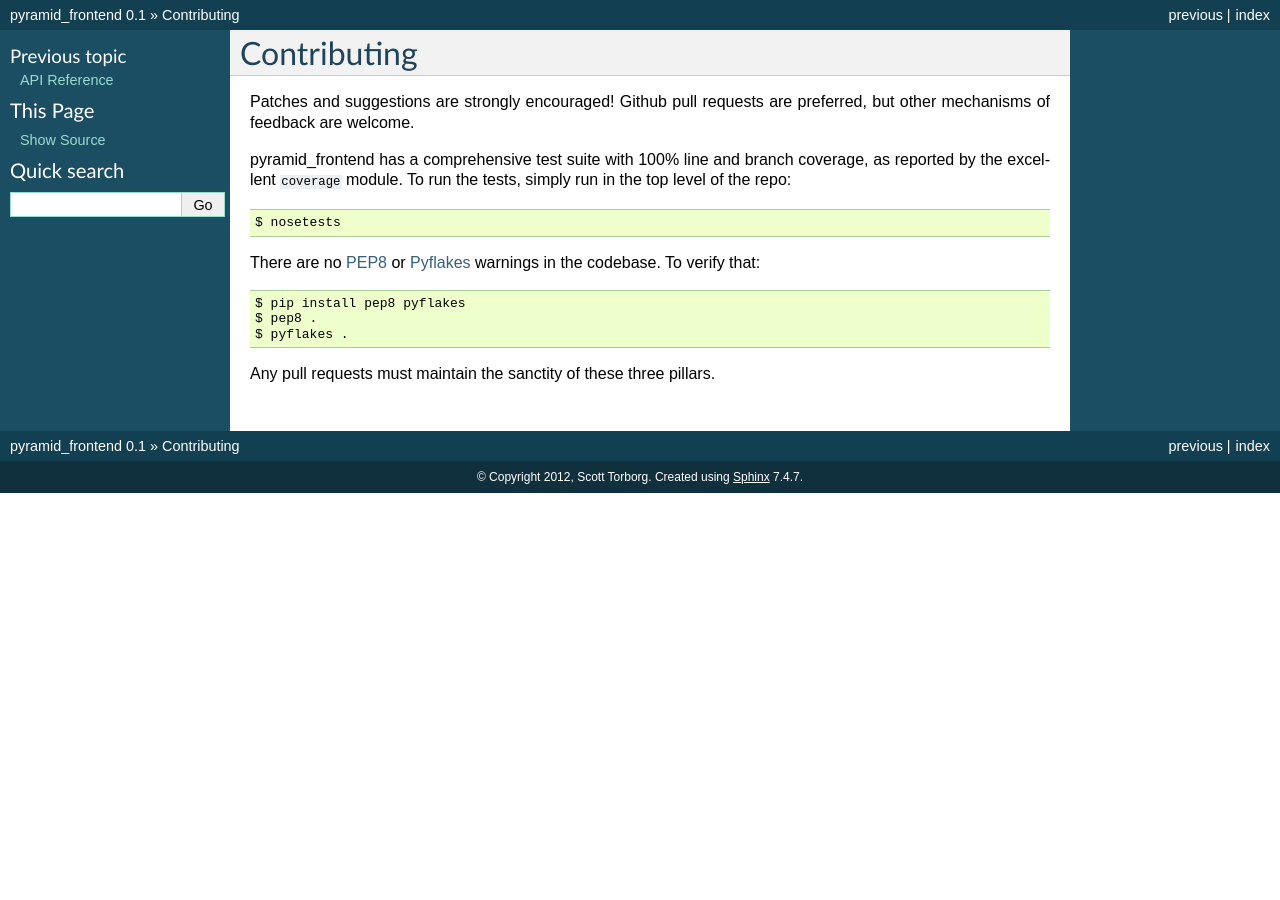
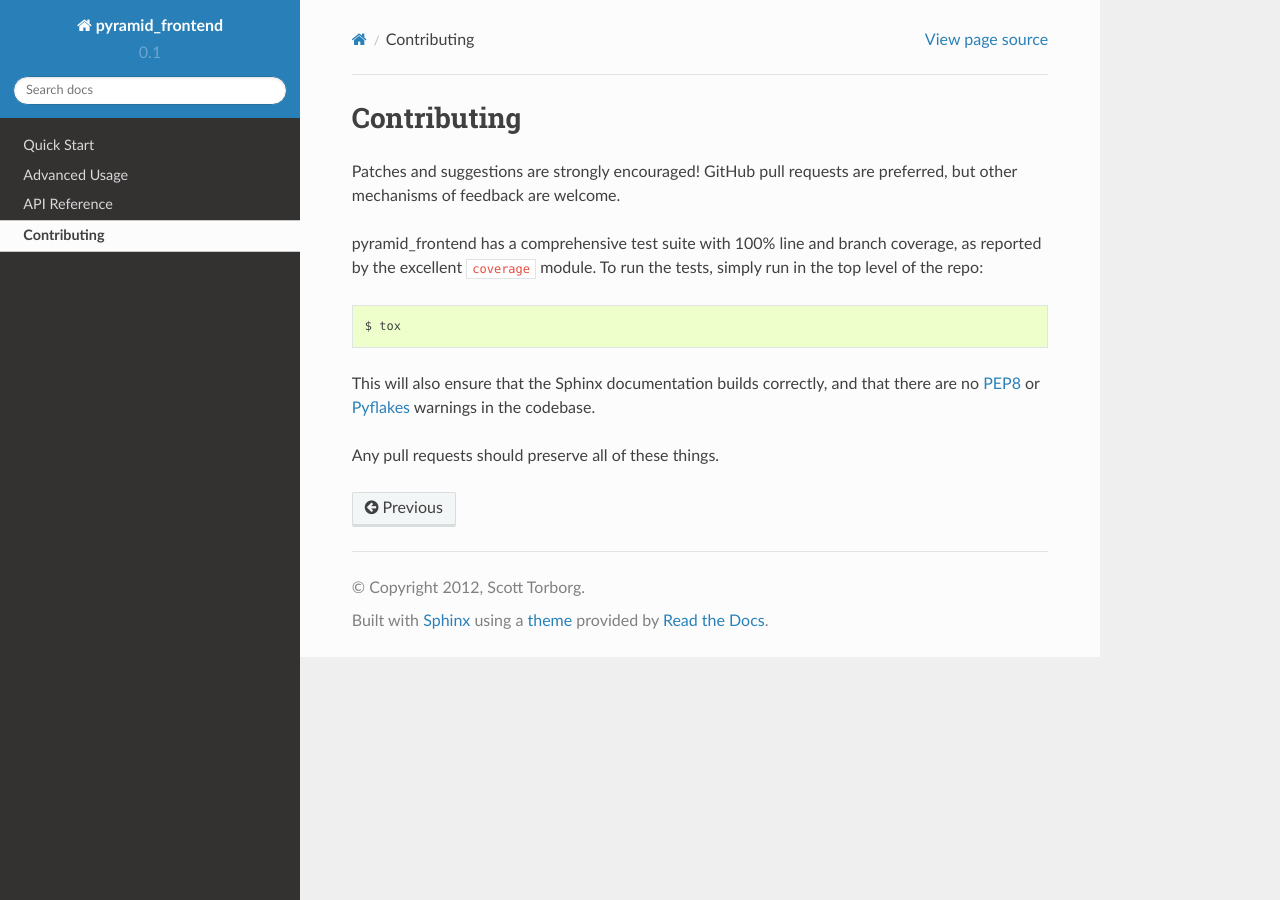
Before and after one commit to storborg/pyramid_frontend, a Sphinx documentation site: the page built from docs/contributing.rst, in a window 1280 px wide. Built offline with Sphinx 7.4.7 and the Read the Docs theme 2.0.0, drawn with Linux system fonts in a browser that asks for light colours.

Commit message:
Cleanup docs and packaging

```diff
--- a/docs/conf.py
+++ b/docs/conf.py
@@ -1,5 +1,12 @@
 import sys
 import os
+
+try:
+    import sphinx_rtd_theme
+    html_theme = 'sphinx_rtd_theme'
+    html_theme_path = [sphinx_rtd_theme.get_html_theme_path()]
+except ImportError:
+    html_theme = 'default'
 
 # If extensions (or modules to document with autodoc) are in another directory,
 # add these directories to sys.path here. If the directory is relative to the
@@ -79,7 +86,7 @@ pygments_style = 'sphinx'
 
 # The theme to use for HTML and HTML Help pages.  See the documentation for
 # a list of builtin themes.
-html_theme = 'default'
+#html_theme = 'default'
 
 # Theme options are theme-specific and customize the look and feel of a theme
 # further.  For a list of options available for each theme, see the
--- a/docs/contributing.rst
+++ b/docs/contributing.rst
@@ -1,21 +1,15 @@
 Contributing
 ============
 
-Patches and suggestions are strongly encouraged! Github pull requests are
+Patches and suggestions are strongly encouraged! GitHub pull requests are
 preferred, but other mechanisms of feedback are welcome.
 
-pyramid_frontend has a comprehensive test suite with 100% line and branch
-coverage, as reported by the excellent ``coverage`` module. To run the tests,
-simply run in the top level of the repo::
+pyramid_frontend has a comprehensive test suite with 100% line and branch coverage, as reported by the excellent ``coverage`` module. To run the tests, simply run in the top level of the repo::
 
-    $ nosetests
+    $ tox
 
-There are no `PEP8 <http://www.python.org/dev/peps/pep-0008/>`_ or
-`Pyflakes <http://pypi.python.org/pypi/pyflakes>`_ warnings in the codebase. To
-verify that::
+This will also ensure that the Sphinx documentation builds correctly, and that
+there are no `PEP8 <http://www.python.org/dev/peps/pep-0008/>`_ or `Pyflakes
+<http://pypi.python.org/pypi/pyflakes>`_ warnings in the codebase.
 
-    $ pip install pep8 pyflakes
-    $ pep8 .
-    $ pyflakes .
-
-Any pull requests must maintain the sanctity of these three pillars.
+Any pull requests should preserve all of these things.
--- a/docs/index.rst
+++ b/docs/index.rst
@@ -1,9 +1,9 @@
-Overview
-========
+Pyramid Frontend Tools
+======================
 
 Scott Torborg - `Cart Logic <http://www.cartlogic.com>`_
 
-Provides:
+``pyramid_frontend`` provides:
 
 * Theme / template handling.
 * Theme switching based on the ``request``.
--- a/setup.py
+++ b/setup.py
@@ -58,12 +58,6 @@ setup(name='pyramid_frontend',
           'Mako>=0.9.0',
           'webHelpers2',
           'six',
-          # These are for tests.
-          'mock',
-          'webtest',
-          'coverage',
-          'nose>=1.1',
-          'nose-cover3',
       ],
       license='MIT',
       packages=['pyramid_frontend'],
```
Also changed, not shown: 4 other files.
